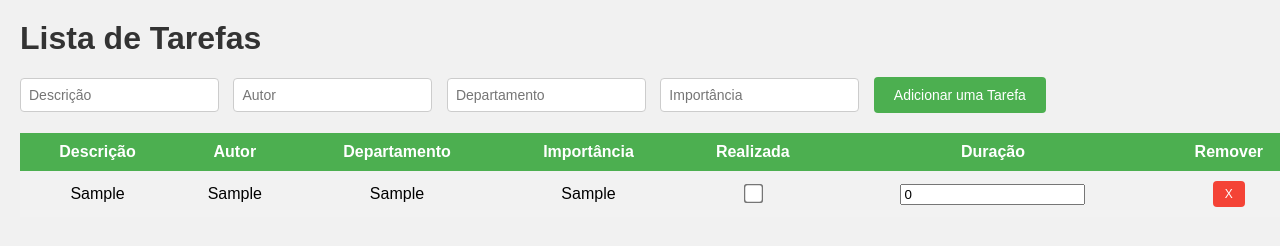
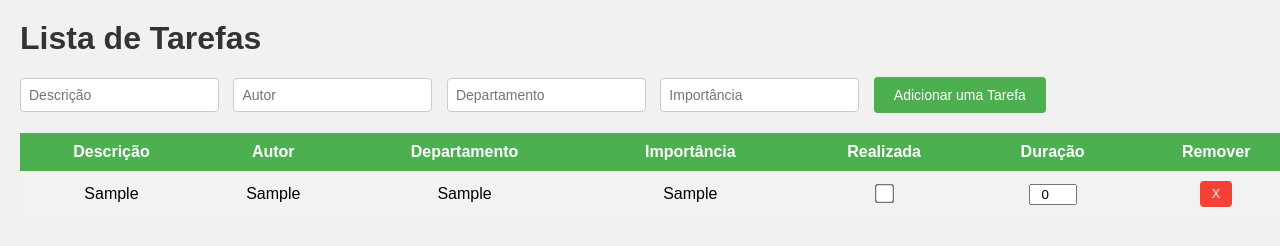
Before and after one commit to Gabriel-Galdino22/entrega-CPT1-Web, a plain HTML site: page index.html in a window 1280 px wide. Both pictures are taken after typing "Sample", "Sample", "Sample", "Sample" into the empty fields and a click on the button "Adicionar uma Tarefa". Drawn offline with Linux system fonts and the light colour scheme.

Commit message:
css para a aba de duração.

```diff
--- a/css/arrays.css
+++ b/css/arrays.css
@@ -79,3 +79,9 @@ input[type="checkbox"] {
     transform: scale(1.5);
     cursor: pointer;
 }
+
+/* Criando estilo para a opção duração */
+input[type="number"] {
+    width: 40px;
+    text-align: center;
+}
```
